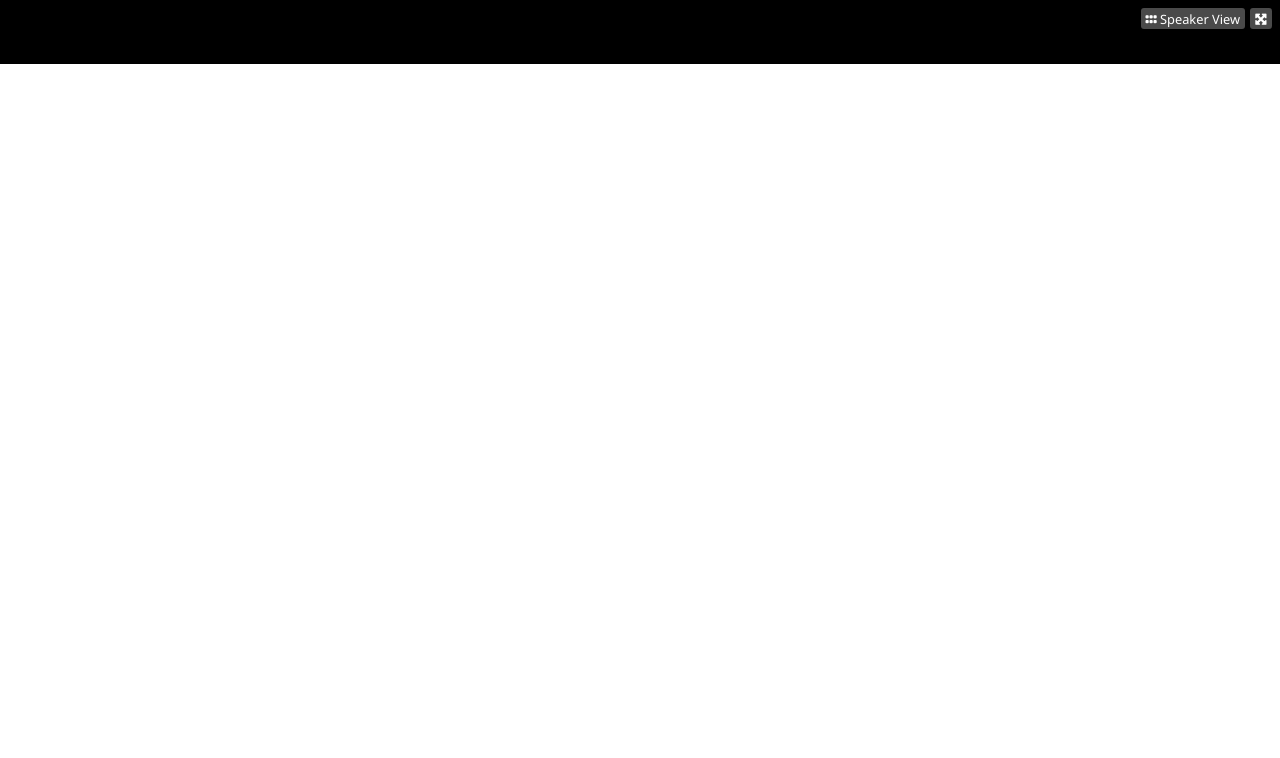
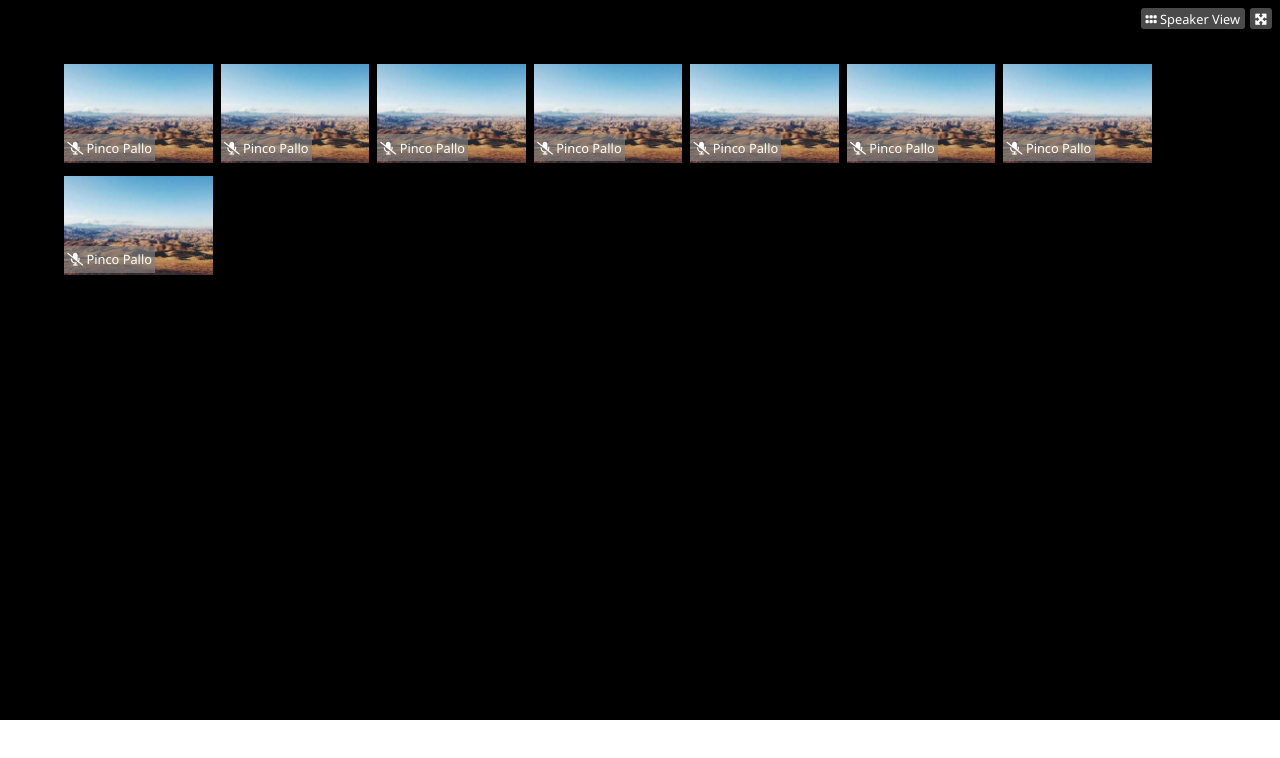
Before and after one commit to emanuelerm/html-css-zoom, a plain HTML site: page index.html in a window 1280 px wide. Drawn offline with Linux system fonts and the light colour scheme.

Commit message:
started with the main

```diff
--- a/css/style.css
+++ b/css/style.css
@@ -19,6 +19,11 @@
 
 header, main {
     background-color: var(--general-bg);
+}
+
+img {
+    width: 100%;
+    display: block;
 }
 
 /* header */
@@ -43,3 +48,34 @@ header {
 }
 
 /* / header */
+
+/* main */
+
+main {
+    height: 82vh;
+    width: 100vw;
+}
+
+.container {
+    margin: 0 5%;
+}
+
+.user {
+    width: calc((100% / 7) - 1rem);
+    position: relative;
+}
+
+.user div {
+    position: absolute;
+    left: 0;
+    bottom: 0.1rem;
+    background-color: rgba(131, 130, 130, 0.65);
+    padding: 0.3rem 0.2rem;
+    font-size: 0.8rem;
+}
+
+.m-flex {
+    display: flex;
+    flex-flow: row wrap;
+    gap: 0.8rem 0.5rem;
+}
--- a/index.html
+++ b/index.html
@@ -26,6 +26,43 @@
     </header>
 
     <!-- / header con tasti di visualizzazione interfaccia -->
+
+    <main>
+        <div class="container m-flex">
+            <div class="user">
+                <img src="./img/landscape-user.jpg" alt="user1">
+                <div><i class="fa-solid fa-microphone-slash"></i> Pinco Pallo</div>
+            </div>
+            <div class="user">
+                <img src="./img/landscape-user.jpg" alt="user1">
+                <div><i class="fa-solid fa-microphone-slash"></i> Pinco Pallo</div>
+            </div>
+            <div class="user">
+                <img src="./img/landscape-user.jpg" alt="user1">
+                <div><i class="fa-solid fa-microphone-slash"></i> Pinco Pallo</div>
+            </div>
+            <div class="user">
+                <img src="./img/landscape-user.jpg" alt="user1">
+                <div><i class="fa-solid fa-microphone-slash"></i> Pinco Pallo</div>
+            </div>
+            <div class="user">
+                <img src="./img/landscape-user.jpg" alt="user1">
+                <div><i class="fa-solid fa-microphone-slash"></i> Pinco Pallo</div>
+            </div>
+            <div class="user">
+                <img src="./img/landscape-user.jpg" alt="user1">
+                <div><i class="fa-solid fa-microphone-slash"></i> Pinco Pallo</div>
+            </div>
+            <div class="user">
+                <img src="./img/landscape-user.jpg" alt="user1">
+                <div><i class="fa-solid fa-microphone-slash"></i> Pinco Pallo</div>
+            </div>
+            <div class="user">
+                <img src="./img/landscape-user.jpg" alt="user1">
+                <div><i class="fa-solid fa-microphone-slash"></i> Pinco Pallo</div>
+            </div>
+        </div>
+    </main>
 </body>
 
 </html>
```
Also changed, not shown: img/landscape-user.jpg (added), img/user-zoom.jpg (deleted).
